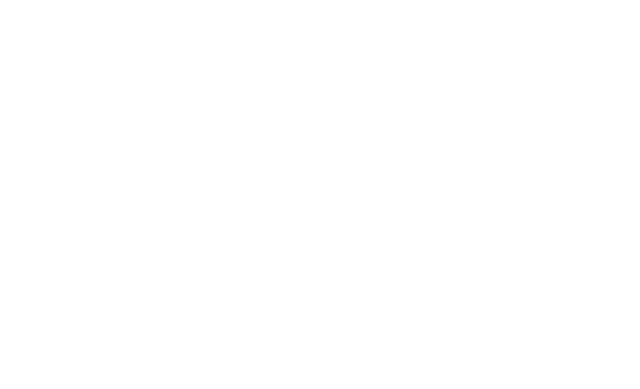
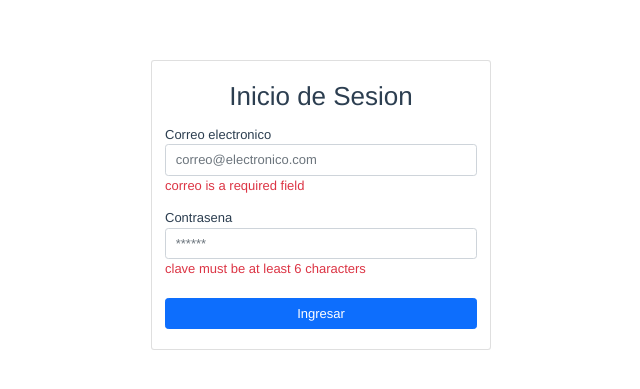
Before and after one commit to Grupo-2-E8/mintic_vue, a Vue app: page /login in a window 1280 px wide. Before the commit this address had no page. Shown: the part 195-584 px from the top of the page, without its empty margins (319-959 px from the left). Built offline with nearby package versions, Linux system fonts and the light colour scheme; no server answers.

Commit message:
maquetando_ando

```diff
--- a/package.json
+++ b/package.json
@@ -7,14 +7,17 @@
     "build": "vue-cli-service build"
   },
   "dependencies": {
+    "axios": "^0.22.0",
     "bootstrap": "^5.1.1",
     "core-js": "^3.6.5",
     "primeicons": "^4.1.0",
     "primevue": "^3.7.2",
     "register-service-worker": "^1.7.1",
+    "vee-validate": "^4.5.2",
     "vue": "^3.0.0",
     "vue-router": "^4.0.0-0",
-    "vuex": "^4.0.0-0"
+    "vuex": "^4.0.0-0",
+    "yup": "^0.32.9"
   },
   "devDependencies": {
     "@vue/cli-plugin-babel": "~4.5.0",
--- a/src/App.vue
+++ b/src/App.vue
@@ -1,5 +1,5 @@
 <template>
-  <router-view/>
+  <router-view />
 </template>
 
 <style lang="scss">
--- /dev/null
+++ b/src/components/index.js
@@ -0,0 +1,5 @@
+import Sidebar from './Sidebar'
+
+export default (app) => {
+  // app.component('SideBar',Sidebar)
+}
--- /dev/null
+++ b/src/config/app.config.js
@@ -0,0 +1,3 @@
+export default {
+  api: process.env.VUE_APP_BASE_URL
+}
--- /dev/null
+++ b/src/libs/axios.js
@@ -0,0 +1,6 @@
+import axios from 'axios'
+import app from '../config/app.config'
+
+axios.defaults.baseURL = `${app.api}/api`
+
+export default axios
--- a/src/router/index.js
+++ b/src/router/index.js
@@ -29,7 +29,12 @@
     path: '/pedidos',
     name: 'pedidos',
     component: ()=>import('../views/pedidos')
-  }
+  },
+  {
+    path: '/login',
+    name: 'auth.login',
+    component: ()=>import('../views/auth/login')
+  },
 ]
 
 const router = createRouter({
--- /dev/null
+++ b/src/views/auth/login/index.vue
@@ -0,0 +1,118 @@
+<template>
+  <section
+    class="d-flex justify-content-center align-items-center h-100 w-100"
+  >
+    <div class="card formulario">
+      <div class="card-body">
+        <form @submit="handleLogin">
+          <div class="w-100 my-2 mb-3">
+            <h2>Inicio de Sesion</h2>
+          </div>
+          <div class="w-100 mb-3 ">
+            <label
+            for="correo"
+            class="d-flex"
+            >
+              Correo electronico
+            </label>
+            <input
+            v-model="model.correo"
+            id="correo"
+            type="email"
+            class="form-control d-flex"
+            placeholder="correo@electronico.com"
+            />
+            <div class="text-danger d-flex">
+              {{errors.correo}}
+            </div>
+          </div>
+          <div class="w-100 mb-4">
+            <label for="clave" class="d-flex">Contrasena</label>
+            <input
+            v-model="model.clave"
+            id="clave"
+            type="password"
+            class="form-control"
+            placeholder="******"
+            />
+            <div class="text-danger d-flex">
+              {{errors.clave}}
+            </div>
+          </div>
+          <div class="w-100 mb-2 ">
+            <button
+            type="submit"
+            class="btn btn-primary w-100"
+            >
+              Ingresar
+            </button>
+          </div>
+        </form>
+      </div>
+    </div>
+  </section>
+</template>
+
+<script>
+import { useField, useForm} from 'vee-validate'
+import {} from 'vue'
+import {useLogin} from './useLogin'
+import {string,object} from 'yup'
+import {loginService} from '../service'
+export default {
+  name: 'LoginPage',
+  setup(){
+    useLogin()
+    const validationSchema = object({
+      'correo': string().max(255).required(),
+      'clave': string().min(6)
+    })
+
+    const initialValues = {
+      correo: '',
+      clave: ''
+    }
+
+    useField('correo',null)
+    useField('clave',null)
+
+    const {
+      handleSubmit,
+      values:model,
+      errors
+    } = useForm({
+      validationSchema,
+      initialValues
+    })
+
+    const handleLogin = handleSubmit((values)=>{
+      console.log({values})
+      loginService(values).then(()=>{
+        console.log(result)
+      }).catch(err=>{
+        console.error(err.message);
+      })
+    })
+
+    return {
+      handleLogin,
+      model,
+      errors
+    }
+  }
+};
+</script>
+
+<style lang="scss">
+#app{
+  height: 100vh;
+}
+.formulario{
+  width: 100%;
+}
+@media only screen and (min-width: 660px) {
+  .formulario{
+    width: 340px;
+  }
+}
+</style>
--- /dev/null
+++ b/src/views/auth/login/useLogin.js
@@ -0,0 +1,13 @@
+import service from '../service'
+const useLogin = ()=>{
+  const loginService = ()=>{
+
+  }
+  return {
+    loginService
+  }
+}
+
+export {
+  useLogin
+}
--- /dev/null
+++ b/src/views/auth/service.js
@@ -0,0 +1,11 @@
+import http from '../../libs/axios'
+
+const loginService = ({correo,clave}) => http.post('/auth/login',{
+  correo,
+  clave
+})
+
+
+export {
+  loginService
+}
```
Also changed, not shown: src/components/SideBar.vue (added, +17 -0 lines), 2 other files (tests, documents, lock files or other folders).
